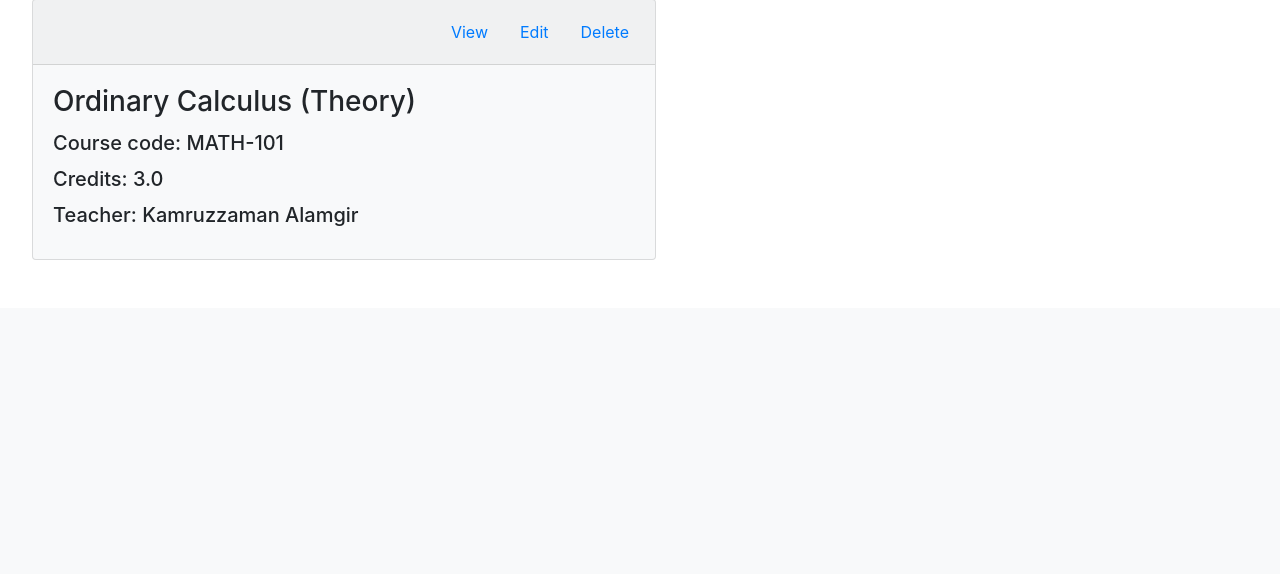
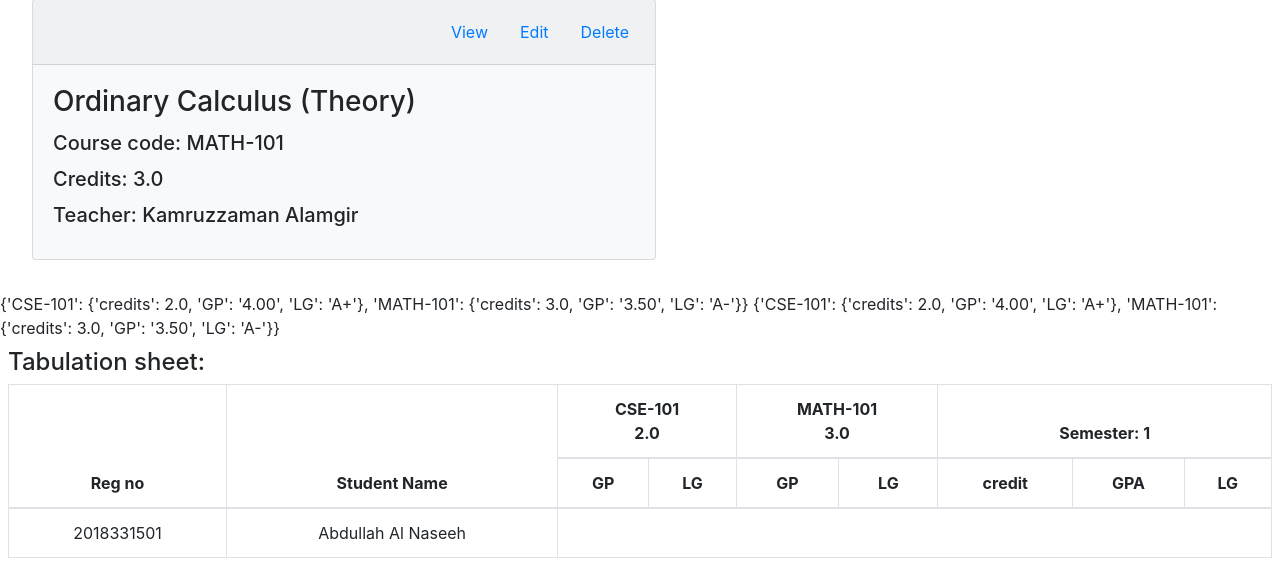
Before and after one commit to RahatGithub/RMS1, a Django app: a page that uses main/templates/main/semester_view.html in a window 1280 px wide. Shown: the part 492-1066 px from the top of the page. Before the commit the page ends 752 px from the top, so only its background shows below. Run offline with Django 4.2, Linux system fonts and the light colour scheme; data comes from the database, SQL or seed files in the repository; both versions use the stored data as it was after the commit; some libraries are stand-ins or nearby versions.

Commit message:
TableSheet started

```diff
--- a/main/templates/main/semester_view.html
+++ b/main/templates/main/semester_view.html
@@ -54,6 +54,56 @@
     {% endif %}
 </section>
 
+{% for tb_sheet in table_sheet %}
+    {% for course in courses %}
+        {{tb_sheet.course_results}}
+    {% endfor %}
+{% endfor %}
+
+<section class="m-2">
+    <h4>Tabulation sheet:</h4>
+    <table class="table table-bordered">
+        <thead>
+            <tr class="text-center">
+                <th scope="col" rowspan="2">Reg no</th>
+                <th scope="col" rowspan="2">Student Name</th>
+                {% for course in courses %}
+                    <th scope="col" colspan="2">{{course.course_code}} <br> {{course.course_credits}}</th>
+                {% endfor %}
+                <th scope="col" colspan="3">Semester: {{semester_no}}</th>
+                {% if semester_no > 1 %}
+                    <th scope="col" colspan="3" class="bg-secondary text-light">Semester: 1 to {{semester_no}}</th>
+                {% endif %}
+            </tr>
+            <tr class="text-center">
+                {% for course in courses %}
+                    <th>GP</th>
+                    <th>LG</th>
+                {% endfor %}
+                <th>credit</th>
+                <th>GPA</th>
+                <th>LG</th>
+                {% if semester_no > 1 %}
+                    <th class="bg-secondary text-light">credit</th>
+                    <th class="bg-secondary text-light">CGPA</th>
+                    <th class="bg-secondary text-light">LG</th>
+                {% endif %}
+            </tr>
+        </thead>
+        <tbody>
+            {% for tb_sheet in table_sheet %}
+                <tr class="text-center">
+                    <td>{{tb_sheet.reg_no}}</td>
+                    <td>{{tb_sheet.name}}</td>
+                    {% for result in tb_sheet.course_results %}
+
+                    {% endfor %}
+                </tr>
+            {% endfor %}
+        </tbody>
+      </table>
+</section>
+
 {% endblock %}
 
 
--- a/main/views.py
+++ b/main/views.py
@@ -58,14 +58,29 @@ def semester_view(request, batch_no, semester_no):
     courses = Course.objects.filter(batch_no=batch_no, semester_no=semester_no)
 
     students = Student.objects.filter(batch_no=batch_no)
-    table_sheet = TableSheet.objects.filter(batch_no=batch_no, semester_no=semester_no)
-    for tb in table_sheet:
-        print(tb.reg_no)
-        print(tb.course_results)
-        print("cur_sem_credits:", tb.current_semester_credits)
-        print("cur_sem_GP:", tb.current_semester_total_GP)
-        print("overall_credits:", tb.overall_credits)
-        print("overall_GP:", tb.overall_GP)
+    table_sheet_objects = TableSheet.objects.filter(batch_no=batch_no, semester_no=semester_no)
+
+    table_sheet = list()
+    for tb_sheet in table_sheet_objects:
+        a_record = dict()
+        a_record['reg_no'] = tb_sheet.reg_no
+        student = Student.objects.filter(batch_no=batch_no, reg_no=tb_sheet.reg_no).first()
+        a_record['name'] = student.name
+        a_record['batch_no'] = tb_sheet.batch_no
+        a_record['semester_no'] = tb_sheet.semester_no
+        a_record['course_results'] = json.loads(tb_sheet.course_results)
+        a_record['current_semester_credits'] = tb_sheet.current_semester_credits
+        a_record['current_semester_total_GP'] = tb_sheet.current_semester_total_GP
+        a_record['overall_credits'] = tb_sheet.overall_credits
+        a_record['overall_GP'] = tb_sheet.overall_GP
+
+        table_sheet.append(a_record)
+
+        print("*"*200)
+        print(table_sheet[0]['course_results'])
+        print("*"*200)
+        # for course in courses: print(course.course_code)
+        # print("*"*200)
 
     return render(request, 'main/semester_view.html', {'batch_no':batch_no, 'semester_no':semester_no, 'courses':courses, 'table_sheet':table_sheet})
 
```
Also changed, not shown: main/experimental.py (deleted, +0 -45 lines), db.sqlite3.
